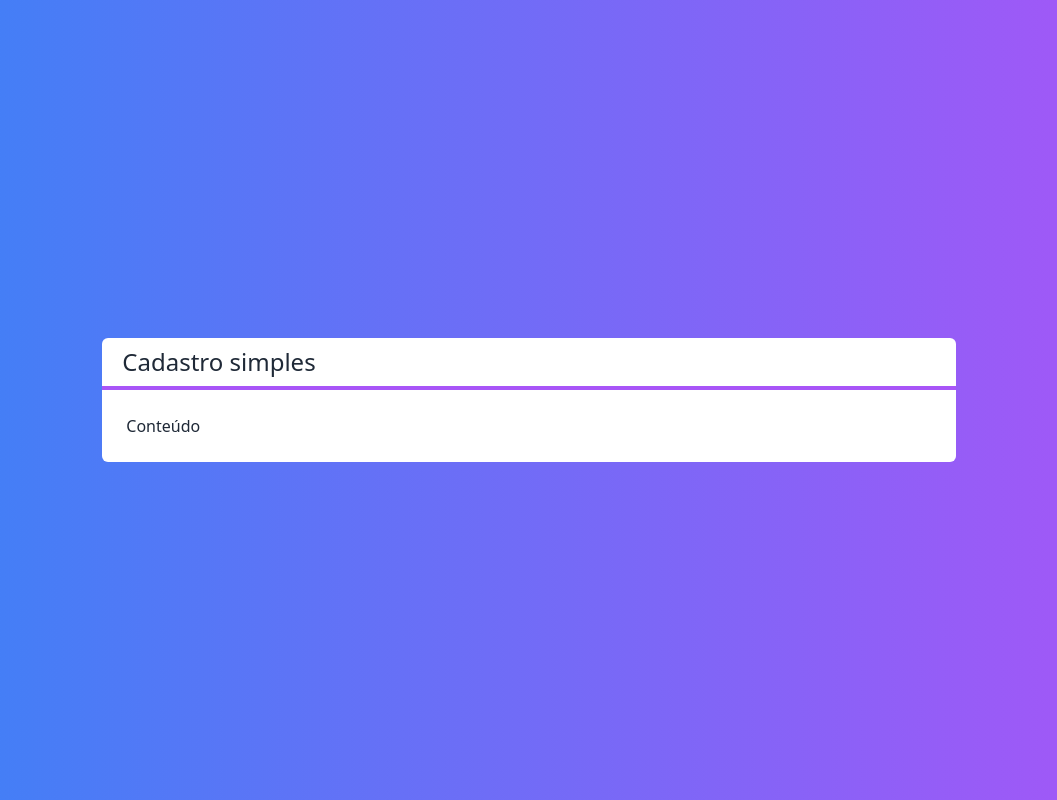
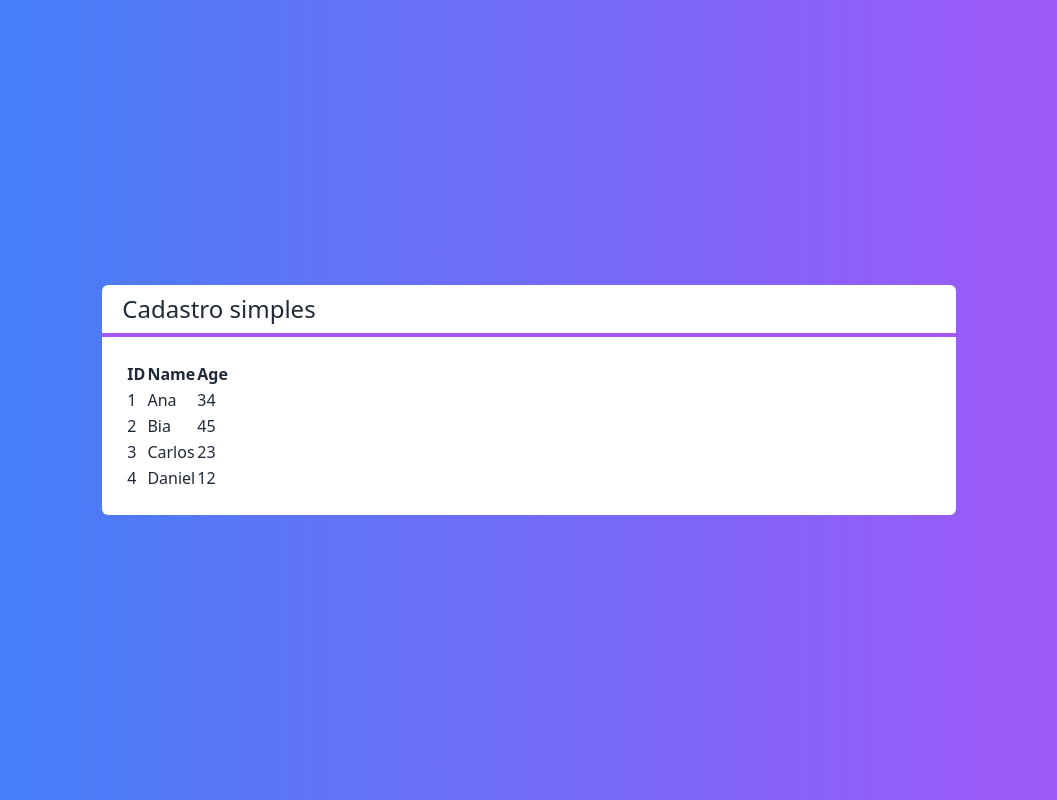
Before and after one commit to eltonsantos/next-crud, a Next.js app: page / in a window 1280 px wide. Shown: the whole page, without its empty margins (111-1168 px from the left). Built offline with nearby package versions, Linux system fonts and the light colour scheme.

Commit message:
Render table part 1

```diff
--- /dev/null
+++ b/src/components/Table.tsx
@@ -0,0 +1,41 @@
+import Client from "@/core/Client"
+
+interface TableProps {
+  clients: Client[]
+}
+
+export default function Table(props: TableProps) {
+
+  function renderHeader() {
+    return (
+      <tr>
+        <th>ID</th>
+        <th>Name</th>
+        <th>Age</th>
+      </tr>
+    )
+  }
+
+  function renderDatas() {
+    return props.clients?.map((client, i) => {
+      return(
+        <tr key={client.getId}>
+          <td>{client.getId}</td>
+          <td>{client.getName}</td>
+          <td>{client.getAge}</td>
+        </tr>
+      )
+    })
+  }
+
+  return (
+    <table>
+      <thead>
+        {renderHeader()}
+      </thead>
+      <tbody>
+        {renderDatas()}
+      </tbody>
+    </table>
+  )
+}
--- a/src/core/Client.ts
+++ b/src/core/Client.ts
@@ -1,16 +1,16 @@
 export default class Client {
-  private id: string | null
+  private id: string
   private name: string
   private age: number
 
-  constructor(name: string, age: number, id: null) {
+  constructor(name: string, age: number, id: string) {
     this.name = name
     this.age = age
     this.id = id
   }
 
   static empty() {
-    return new Client('', 0, null)
+    return new Client('', 0, '')
   }
 
   get getId() {
--- a/src/pages/index.tsx
+++ b/src/pages/index.tsx
@@ -1,10 +1,19 @@
 import Layout from "@/components/Layout";
+import Table from "@/components/Table";
+import Client from "@/core/Client";
 
 export default function Home() {
+
+  const clients = [
+    new Client("Ana", 34, "1"),
+    new Client("Bia", 45, "2"),
+    new Client("Carlos", 23, "3"),
+    new Client("Daniel", 12, "4")
+  ]
   return (
     <div className="flex h-screen justify-center items-center bg-gradient-to-r from-blue-500 to-purple-500 text-white">
       <Layout title="Cadastro simples">
-        <span>Conteúdo</span>
+        <Table clients={clients}></Table>
       </Layout>
     </div>
   )
```
